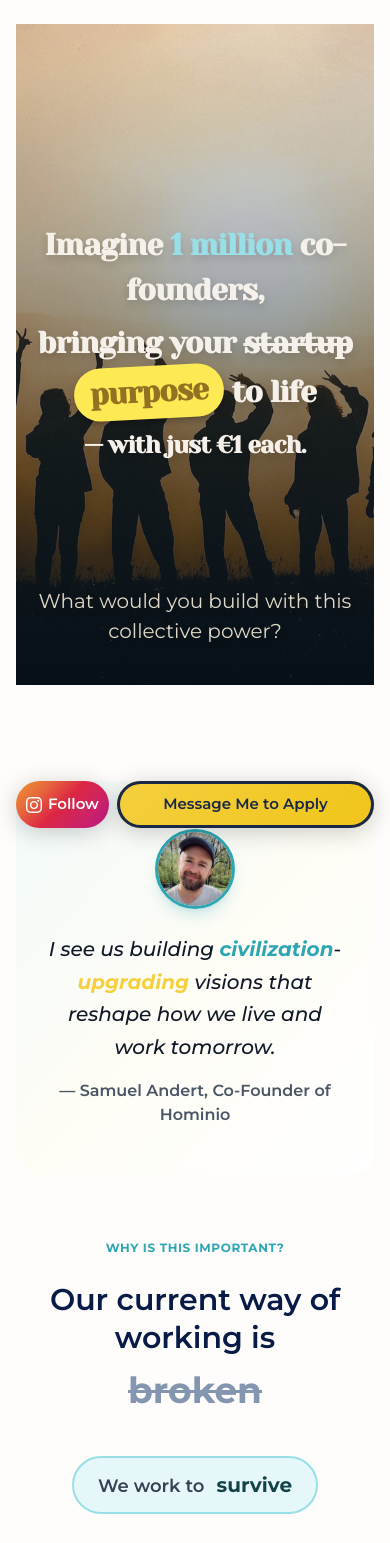
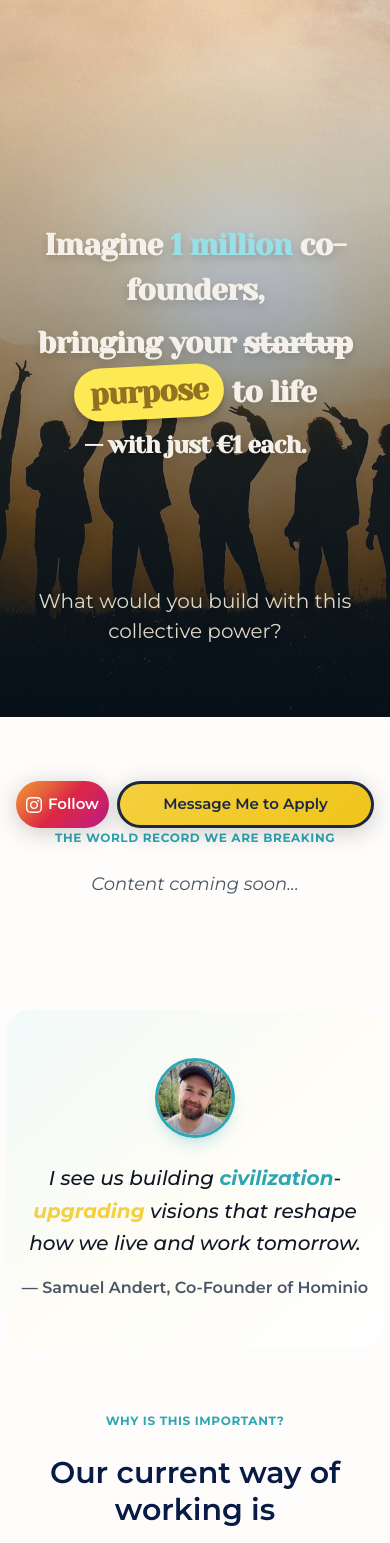
Before and after one commit to hominiome/hominio-me, a SvelteKit app: page / in a window 390 px wide. Shown: the top 1543 px of the page. Built offline with nearby package versions, Linux system fonts and the light colour scheme.

Commit message:
Fix mobile padding (6px minimum), create WorldRecord component, update text (kicking off, Co-Founder)

```diff
--- a/src/app.css
+++ b/src/app.css
@@ -234,11 +234,41 @@ html, body {
   overflow-x: hidden;
   width: 100%;
   position: relative;
+  margin: 0 !important;
+  padding: 0 !important;
+}
+
+html {
+  margin-top: 0 !important;
+  padding-top: 0 !important;
 }
 
 body {
+  margin-top: 0 !important;
+  padding-top: 0 !important;
   font-family: var(--font-family-body);
   line-height: 1.5;
+}
+
+/* Remove any top spacing from SvelteKit wrappers */
+body > div[style*="display: contents"],
+body > div {
+  margin-top: 0 !important;
+  padding-top: 0 !important;
+}
+
+/* Ensure first element in page starts at top */
+.page > :first-child {
+  margin-top: 0 !important;
+  padding-top: 0 !important;
+  top: 0 !important;
+}
+
+/* Target Hero component specifically */
+.page > :first-child > div:first-child {
+  margin-top: 0 !important;
+  padding-top: 0 !important;
+  top: 0 !important;
 }
 
 h1, h2, h3, h4, h5, h6 {
--- a/src/lib/components/CoOwnershipMechanism.svelte
+++ b/src/lib/components/CoOwnershipMechanism.svelte
@@ -4,7 +4,7 @@
 <div class="mb-16 py-12 md:py-16 bg-surface-light-50 rounded-3xl">
   <!-- Section Header -->
   <div class="mb-16">
-    <div class="max-w-5xl mx-auto px-6 md:px-8">
+    <div class="max-w-5xl mx-auto px-1.5 md:px-8">
       <p
         class="text-xs md:text-sm font-bold text-secondary-500 uppercase tracking-wider text-center mb-12"
       >
--- a/src/lib/components/FinalCTA.svelte
+++ b/src/lib/components/FinalCTA.svelte
@@ -215,7 +215,7 @@
 
   @media (max-width: 480px) {
     .final-cta {
-      padding: 2.5rem 1.5rem;
+      padding: 2.5rem 0.375rem; /* 6px = 0.375rem */
       margin: 3rem auto 2.5rem auto;
     }
 
--- a/src/lib/components/Hero.svelte
+++ b/src/lib/components/Hero.svelte
@@ -1,9 +1,9 @@
 <script>
 </script>
 
-<div class="relative text-center mb-16 w-screen left-1/2 right-1/2 -ml-[50vw] -mr-[50vw] -mt-[1.5rem] sm:-mt-[2rem] md:-mt-[2rem] lg:-mt-[3rem] h-[85vh] flex flex-col justify-center top-0">
+<div class="relative text-center mb-16 h-[85vh] flex flex-col justify-center" style="width: 100vw; position: relative; left: 50%; right: 50%; margin-left: -50vw; margin-right: -50vw; margin-top: 0 !important; padding-top: 0 !important; top: 0; transform: translateY(0);">
   <!-- Background Image -->
-  <div class="absolute top-0 left-0 right-0 overflow-hidden z-0 h-[85vh]" style="top: calc(-1 * clamp(1.5rem, 2rem, 3rem));">
+  <div class="absolute top-0 left-0 right-0 overflow-hidden z-0 h-[85vh] m-0 p-0" style="top: 0; margin-top: 0; padding-top: 0;">
     <img
       src="/hero.jpg"
       alt="Hero Background"
@@ -14,7 +14,7 @@
   </div>
 
   <!-- Content Layer -->
-  <div class="relative z-10 px-4">
+  <div class="relative z-10 px-1.5 md:px-4">
     <h1 class="text-3xl md:text-5xl lg:text-6xl font-bold leading-tight text-surface-light-50 mb-8 tracking-tight drop-shadow-lg">
           <span class="block">Imagine <span class="text-secondary-200 font-extrabold">1 million</span> co-founders,</span>
           <span class="block mt-2">bringing your <span class="line-through">startup</span> <span class="inline-block px-4 py-1 md:px-6 md:py-1.5 lg:px-8 lg:py-2 bg-accent-400 text-accent-800 rounded-full text-3xl md:text-4xl lg:text-5xl font-bold transform rotate-[-3deg] shadow-md">purpose</span> to life</span>
@@ -23,7 +23,7 @@
   </div>
 
   <!-- Question Text - Positioned at bottom -->
-  <div class="absolute bottom-[10%] left-0 right-0 z-10 px-4">
+  <div class="absolute bottom-[10%] left-0 right-0 z-10 px-1.5 md:px-4">
     <p class="text-center text-xl md:text-2xl lg:text-3xl leading-relaxed text-surface-light-200 drop-shadow-lg">
       What would you build with this collective power?
     </p>
--- a/src/lib/components/HominioFounder.svelte
+++ b/src/lib/components/HominioFounder.svelte
@@ -1,11 +1,11 @@
 <script>
 </script>
 
-<div class="mb-16 bg-gradient-to-br from-accent-50 via-white to-primary-50 py-16 md:py-20 -mx-6 md:-mx-8 px-6 md:px-8">
+<div class="mb-16 bg-gradient-to-br from-accent-50 via-white to-primary-50 py-16 md:py-20 -mx-1.5 md:-mx-8 px-1.5 md:px-8">
   <div class="max-w-4xl mx-auto">
     <!-- Main Title -->
     <h2 class="text-3xl md:text-4xl lg:text-5xl font-bold text-primary-500 text-center mb-12 leading-tight">
-      This is what makes it different to become a Hominio Founder
+      This is what makes it different to become a Hominio Co-Founder
     </h2>
 
     <!-- The Golden Offer -->
--- a/src/lib/components/HominioTransformation.svelte
+++ b/src/lib/components/HominioTransformation.svelte
@@ -6,7 +6,7 @@
 <div class="mb-16">
   <!-- The Problem - Large Statement -->
   <div class="mb-16">
-    <div class="max-w-4xl mx-auto">
+    <div class="max-w-4xl mx-auto px-1.5 md:px-0">
       <div class="relative">
         <!-- Large broken text effect -->
         <div class="text-center mb-8">
@@ -32,7 +32,7 @@
           class="flex flex-col md:flex-row items-center justify-center gap-4 md:gap-6 mt-12"
         >
           <div
-            class="px-6 py-3 bg-secondary-50 rounded-full border-2 border-secondary-200"
+            class="px-1.5 md:px-6 py-3 bg-secondary-50 rounded-full border-2 border-secondary-200"
           >
             <span class="text-lg font-semibold text-gray-700">We work to</span>
             <span class="text-xl font-bold text-secondary-800 ml-2"
@@ -43,7 +43,7 @@
           <div class="text-2xl md:text-3xl text-gray-400 font-light">→</div>
 
           <div
-            class="px-6 py-3 bg-accent-50 rounded-full border-2 border-accent-200"
+            class="px-1.5 md:px-6 py-3 bg-accent-50 rounded-full border-2 border-accent-200"
           >
             <span class="text-lg font-semibold text-gray-700"
               >instead of living to</span
@@ -146,7 +146,7 @@
 
   <!-- How It Works - Hominio Startups Section -->
   <div class="mb-16">
-    <div class="max-w-5xl mx-auto">
+    <div class="max-w-5xl mx-auto px-1.5 md:px-0">
       <!-- Section Header -->
       <p
         class="text-xs md:text-sm font-bold text-secondary-500 uppercase tracking-wider text-center mb-12 mt-16"
@@ -172,7 +172,7 @@
 
       <!-- Core Concept - Split Layout with Cards -->
       <div
-        class="mb-16 relative overflow-hidden rounded-3xl p-8 md:p-16 bg-gradient-to-br from-primary-50 via-secondary-50 to-accent-50"
+        class="mb-16 relative overflow-hidden rounded-3xl px-1.5 py-8 md:p-16 bg-gradient-to-br from-primary-50 via-secondary-50 to-accent-50"
       >
         <div class="max-w-5xl mx-auto">
           <div
@@ -181,7 +181,7 @@
             <!-- Left: Smaller Card -->
             <div class="w-full md:w-auto flex-shrink-0">
               <div
-                class="px-6 py-4 md:px-8 md:py-6 bg-white rounded-2xl border-2 border-primary-200 shadow-lg"
+                class="px-1.5 py-4 md:px-8 md:py-6 bg-white rounded-2xl border-2 border-primary-200 shadow-lg"
               >
                 <p
                   class="text-lg md:text-xl font-bold text-primary-400 line-through text-center md:text-left"
@@ -211,7 +211,7 @@
             <!-- Right: Bigger Card -->
             <div class="flex-1 w-full md:w-auto">
               <div
-                class="px-6 py-4 md:px-10 md:py-8 bg-white rounded-2xl border-2 border-secondary-200 shadow-lg"
+                class="px-1.5 py-4 md:px-10 md:py-8 bg-white rounded-2xl border-2 border-secondary-200 shadow-lg"
               >
                 <p
                   class="text-lg md:text-xl text-gray-900 leading-relaxed font-semibold mb-4 text-center"
@@ -219,7 +219,7 @@
                   Just
                 </p>
                 <div
-                  class="inline-block px-6 py-3 bg-secondary-50 rounded-full mb-4"
+                  class="inline-block px-1.5 md:px-6 py-3 bg-secondary-50 rounded-full mb-4"
                 >
                   <p class="text-2xl md:text-3xl font-bold text-secondary-800">
                     Co-Founders
@@ -239,7 +239,7 @@
 
       <!-- The Purpose - Magazine Style Layout -->
       <div class="mb-16">
-        <div class="max-w-5xl mx-auto">
+        <div class="max-w-5xl mx-auto px-1.5 md:px-0">
           <!-- Section Header -->
           <p
             class="text-xs md:text-sm font-bold text-secondary-500 uppercase tracking-wider text-center mb-8"
@@ -276,7 +276,7 @@
               Example: Hominio's Purpose
             </p>
             <div
-              class="relative px-8 md:px-12 py-12 md:py-16 bg-gradient-to-br from-surface-light-50 via-white to-surface-light-50 rounded-lg shadow-2xl border border-surface-light-300 transform rotate-[-0.5deg]"
+              class="relative px-1.5 md:px-12 py-12 md:py-16 bg-gradient-to-br from-surface-light-50 via-white to-surface-light-50 rounded-lg shadow-2xl border border-surface-light-300 transform rotate-[-0.5deg]"
             >
               <!-- Letter texture overlay -->
               <div
--- a/src/lib/components/Vision.svelte
+++ b/src/lib/components/Vision.svelte
@@ -4,7 +4,7 @@
 
 <div class="mb-16 py-12 md:py-16 bg-gradient-to-br from-secondary-50/50 via-accent-50/30 to-white rounded-3xl">
   <!-- Founder Quote -->
-  <div class="max-w-4xl mx-auto px-6 md:px-10">
+  <div class="max-w-4xl mx-auto px-1.5 md:px-10">
     <div class="flex flex-col md:flex-row items-center gap-6 md:gap-8">
       <img
         src="/hominiono1.jpg"
--- /dev/null
+++ b/src/lib/components/WorldRecord.svelte
@@ -0,0 +1,20 @@
+<script>
+</script>
+
+<div class="mb-16 py-12 md:py-16">
+  <div class="max-w-4xl mx-auto px-1.5 md:px-10">
+    <!-- Section Header -->
+    <p
+      class="text-xs md:text-sm font-bold text-secondary-500 uppercase tracking-wider text-center mb-6"
+    >
+      The World Record We Are Breaking
+    </p>
+
+    <!-- Placeholder Content -->
+    <div class="text-center">
+      <p class="text-lg md:text-xl text-gray-600 italic">
+        Content coming soon...
+      </p>
+    </div>
+  </div>
+</div>
--- a/src/routes/+page.svelte
+++ b/src/routes/+page.svelte
@@ -1,5 +1,6 @@
 <script>
   import Hero from "$lib/components/Hero.svelte";
+  import WorldRecord from "$lib/components/WorldRecord.svelte";
   import Vision from "$lib/components/Vision.svelte";
   import HominioTransformation from "$lib/components/HominioTransformation.svelte";
   import HominioSummit from "$lib/components/HominioSummit.svelte";
@@ -8,9 +9,10 @@
   import FinalCTA from "$lib/components/FinalCTA.svelte";
 </script>
 
-<div class="page">
+<div class="page" style="margin-top: 0 !important; padding-top: 0 !important;">
+  <Hero />
   <div class="container">
-    <Hero />
+    <WorldRecord />
     <Vision />
     <HominioTransformation />
 
@@ -63,22 +65,30 @@
   .page {
     min-height: 100vh;
     background: linear-gradient(180deg, #fefdfb 0%, #faf8f5 100%);
-    display: flex;
-    align-items: center;
-    justify-content: center;
-    padding: 3rem 1.5rem;
+    display: block;
+    padding: 0 !important;
+    margin: 0 !important;
     overflow-x: hidden;
     width: 100%;
     position: relative;
+    margin-top: 0 !important;
+    padding-top: 0 !important;
   }
 
   .container {
     max-width: 1024px;
     width: 100%;
+    margin: 0 auto;
     text-align: center;
-    padding-bottom: 5rem;
+    padding: 0 0.375rem 5rem 0.375rem; /* 6px = 0.375rem */
     overflow-x: hidden;
     position: relative;
+  }
+
+  @media (min-width: 640px) {
+    .container {
+      padding: 0 1.5rem 5rem 1.5rem;
+    }
   }
 
   .cta-fixed {
@@ -91,7 +101,7 @@
     justify-content: center;
     gap: 1rem;
     z-index: 1000;
-    max-width: 1024px;
+    max-width: 600px;
     width: calc(100% - 3rem);
   }
 
```
Also changed, not shown: src/lib/components/HominioSummit.svelte (+4 -4 lines), 1 other file (tests, documents, lock files or other folders).
